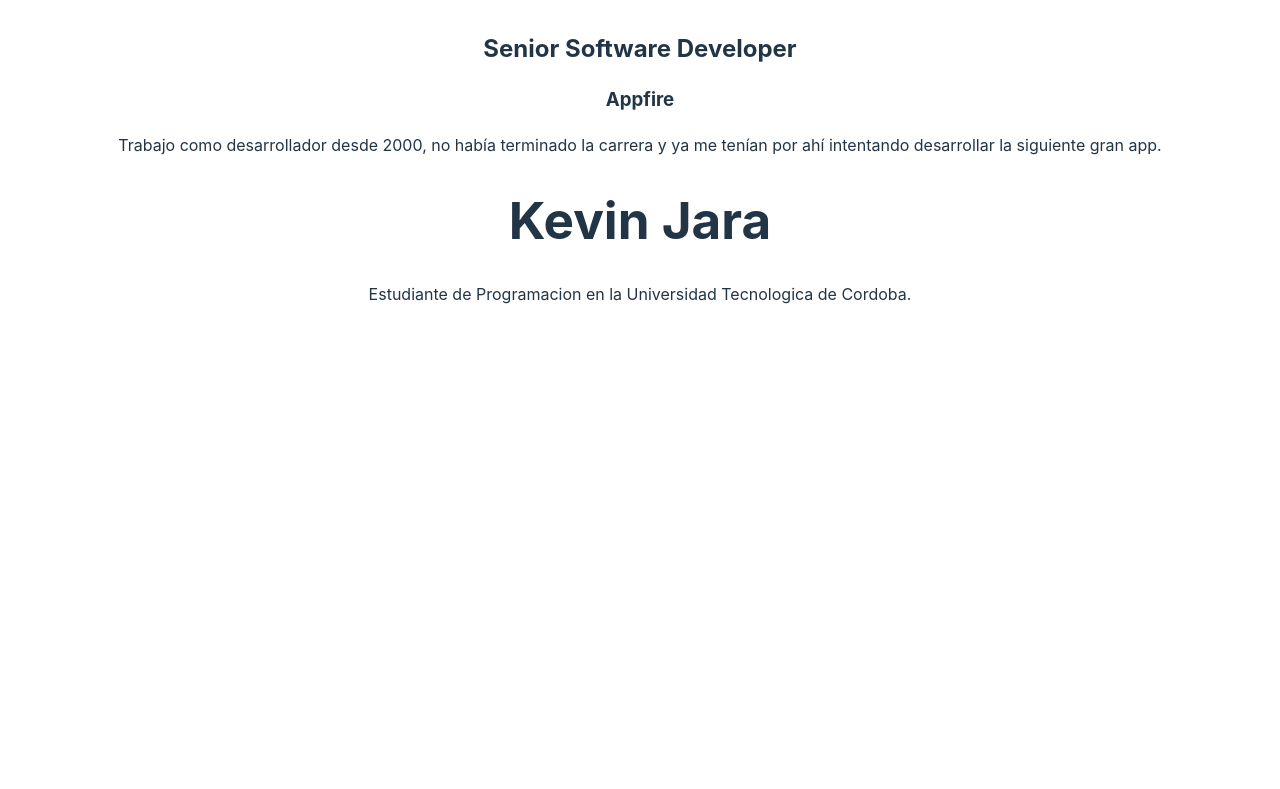
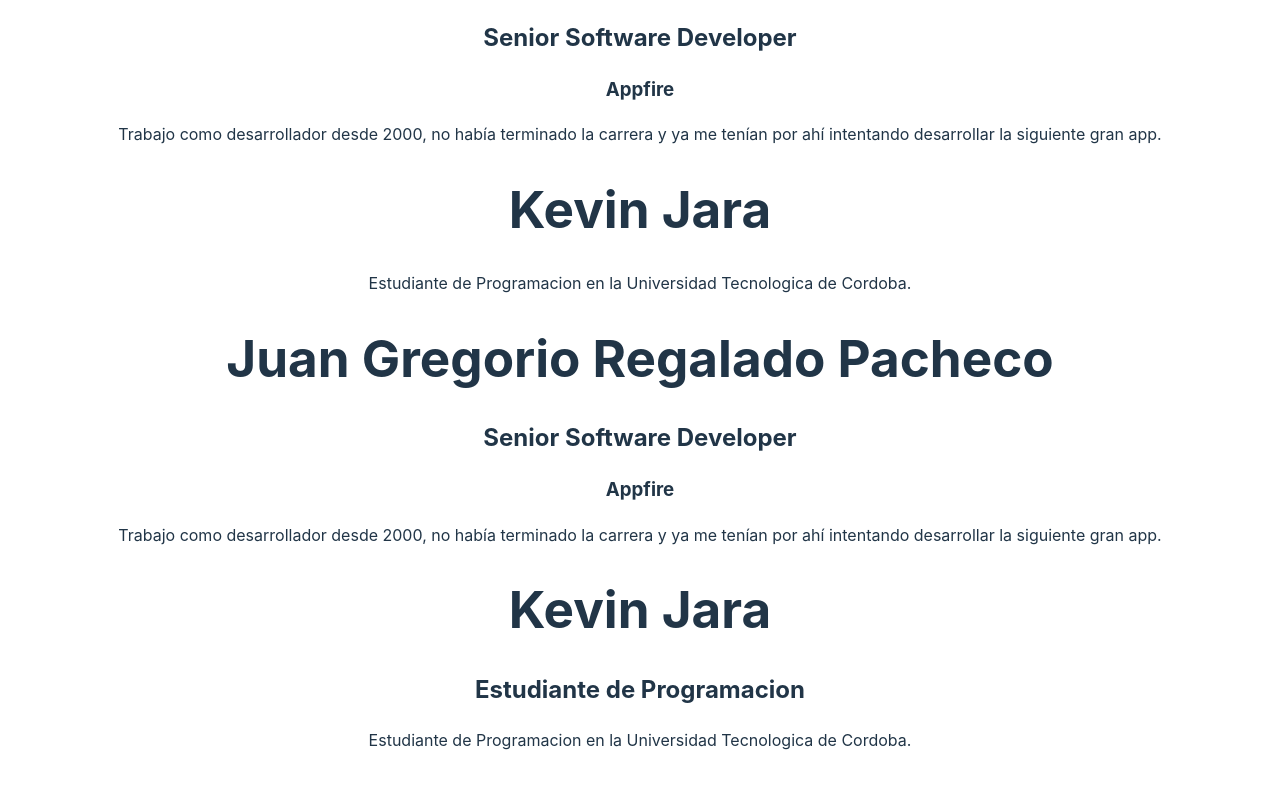
Before and after one commit to goyoregalado/prototipe, a React (Vite) app: page / in a window 1280 px wide. Shown: the part 435-1224 px from the top of the page. Before the commit the page ends 800 px from the top, so only its background shows below. Built offline with nearby package versions, Linux system fonts and the light colour scheme.

Commit message:
refactor: añade el componente PersonalCard

```diff
--- a/src/App.tsx
+++ b/src/App.tsx
@@ -2,6 +2,7 @@ import './App.css'
 import { Joaquin } from './components/Joaquin'
 import { Goyo } from './components/Goyo'
 import { Kevin } from './components/Kevin'
+import { PersonalCard } from './components/PersonalCard'
 
 function App() {
 
@@ -12,6 +13,17 @@ function App() {
       <Joaquin />
       <Goyo />
       <Kevin/>
+      <PersonalCard
+        fullName="Juan Gregorio Regalado Pacheco"
+        jobPosition="Senior Software Developer"
+        company="Appfire"
+        summary="Trabajo como desarrollador desde 2000, no había terminado la carrera y ya me tenían por ahí intentando desarrollar la siguiente gran app."
+      />
+      <PersonalCard
+        fullName="Kevin Jara"
+        jobPosition="Estudiante de Programacion"
+        summary="Estudiante de Programacion en la Universidad Tecnologica de Cordoba."
+      />
     </>
   )
 }
--- a/src/components/Kevin.tsx
+++ b/src/components/Kevin.tsx
@@ -5,5 +5,4 @@ export function Kevin (){
         <p>Estudiante de Programacion en la Universidad Tecnologica de Cordoba.</p>
         </>
     )
-
 }
--- /dev/null
+++ b/src/components/PersonalCard.tsx
@@ -0,0 +1,19 @@
+
+interface PersonalCardProps {
+    fullName: string
+    jobPosition: string
+    company?: string
+    summary: string
+}
+
+
+export function PersonalCard({fullName, jobPosition, company, summary} : PersonalCardProps) {
+    return (
+        <>
+            <h1>{fullName}</h1>
+            <h2>{jobPosition}</h2>
+            { company && <h3>{company}</h3> }
+            <p>{summary}</p>
+        </>
+    )
+}
```
